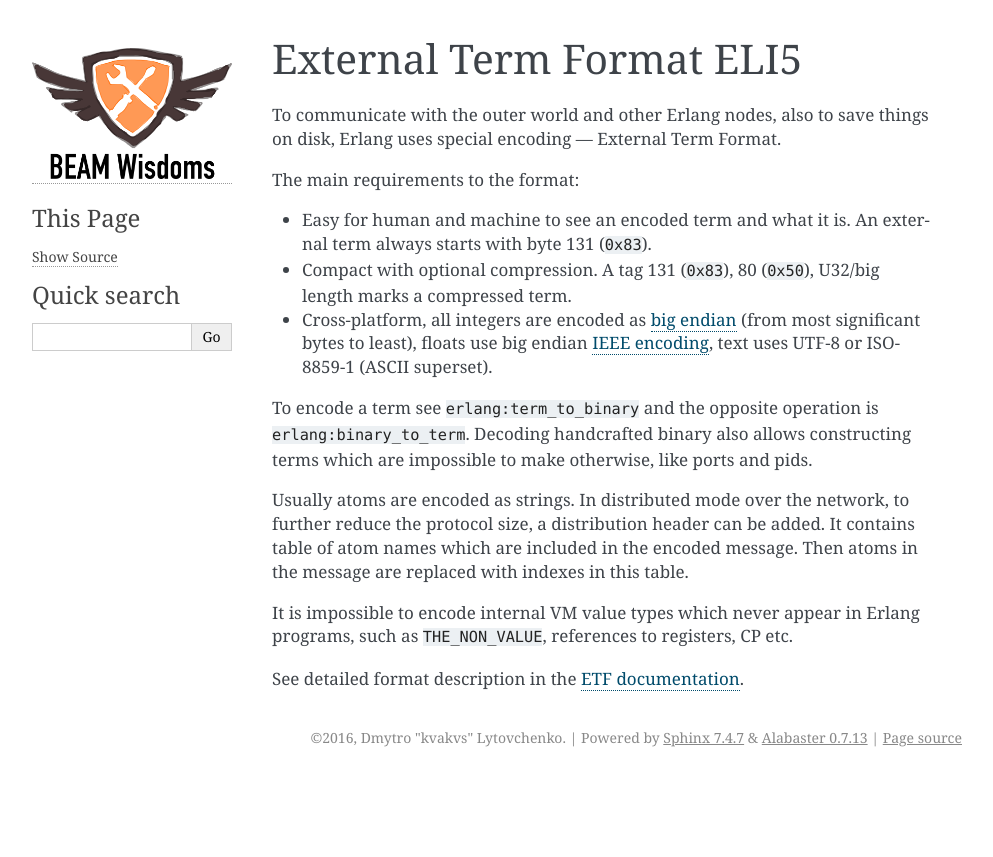
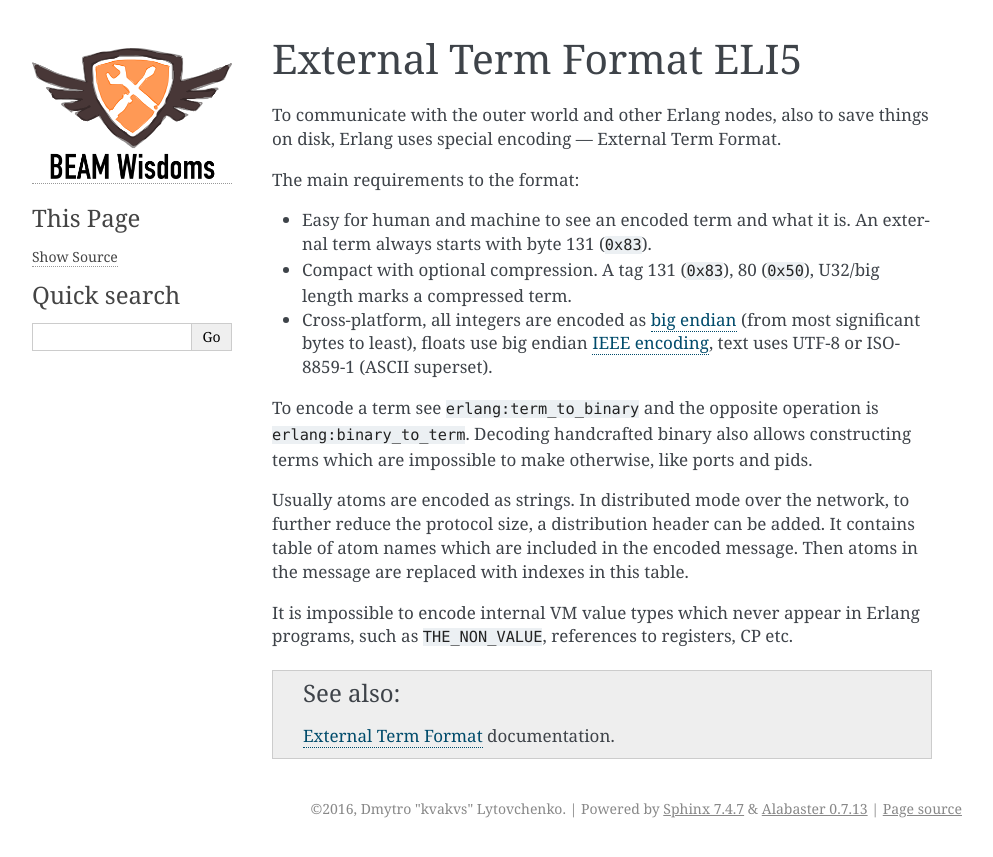
Before and after one commit to kvakvs/beam-wisdoms, a Sphinx documentation site: the page built from docs/source/eli5-etf.rst, in a window 1280 px wide. Shown: the top 857 px of the page, without its empty margins (148-1141 px from the left). Built offline with Sphinx 7.4.7, drawn with Linux system fonts in a browser that asks for light colours.

Commit message:
Source inserts with syntax coloring

```diff
--- a/docs/source/eli5-etf.rst
+++ b/docs/source/eli5-etf.rst
@@ -31,5 +31,6 @@ Then atoms in the message are replaced with indexes in this table.
 It is impossible to encode internal VM value types which never appear in
 Erlang programs, such as ``THE_NON_VALUE``, references to registers, CP etc.
 
-See detailed format description in the
-`ETF documentation <http://erlang.org/doc/apps/erts/erl_ext_dist.html>`_.
+.. seealso::
+    `External Term Format <http://erlang.org/doc/apps/erts/erl_ext_dist.html>`_
+    documentation.
```
Also changed, not shown: docs/source/indepth-beam-file.rst (+4 -1 lines).
